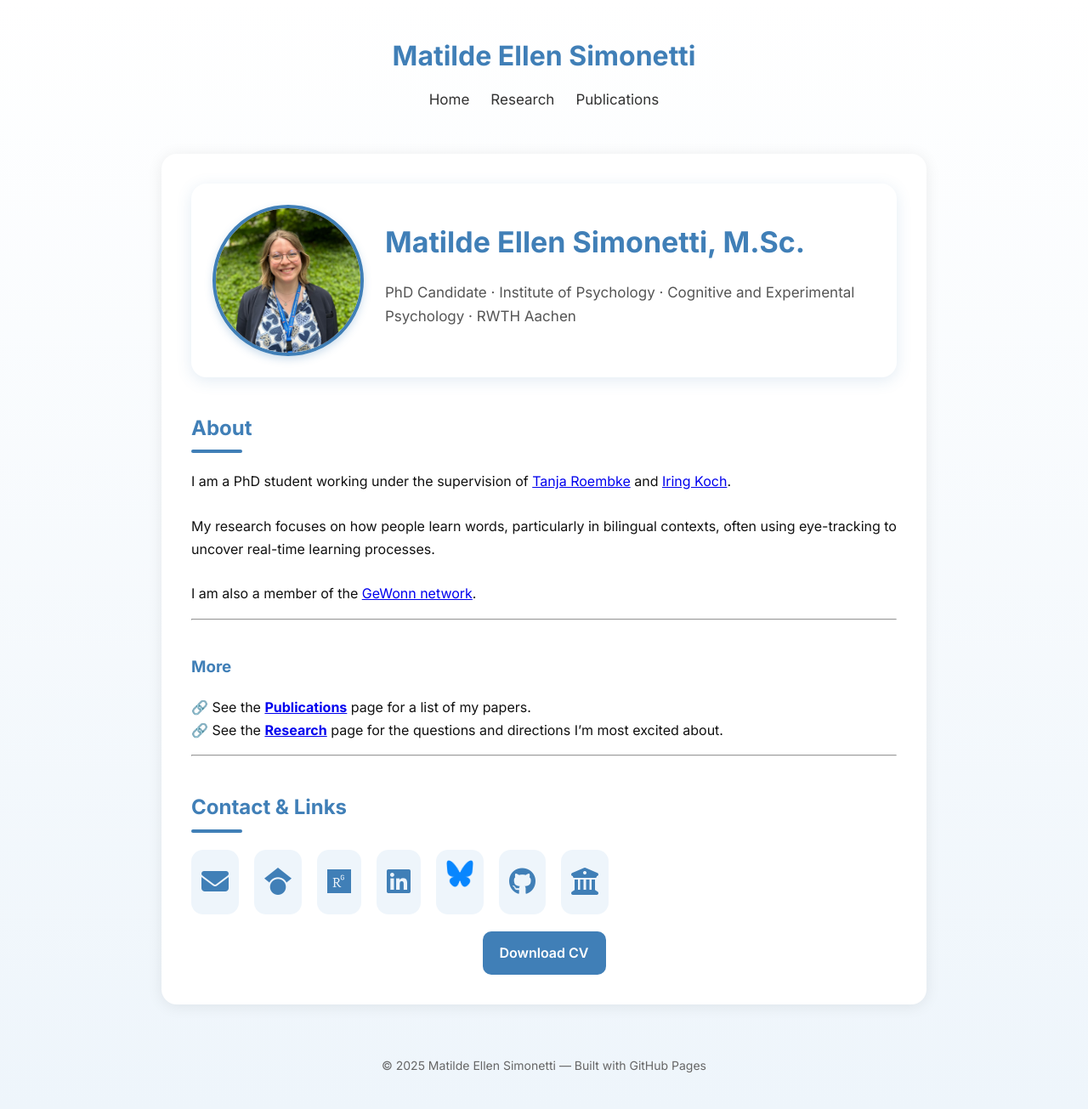
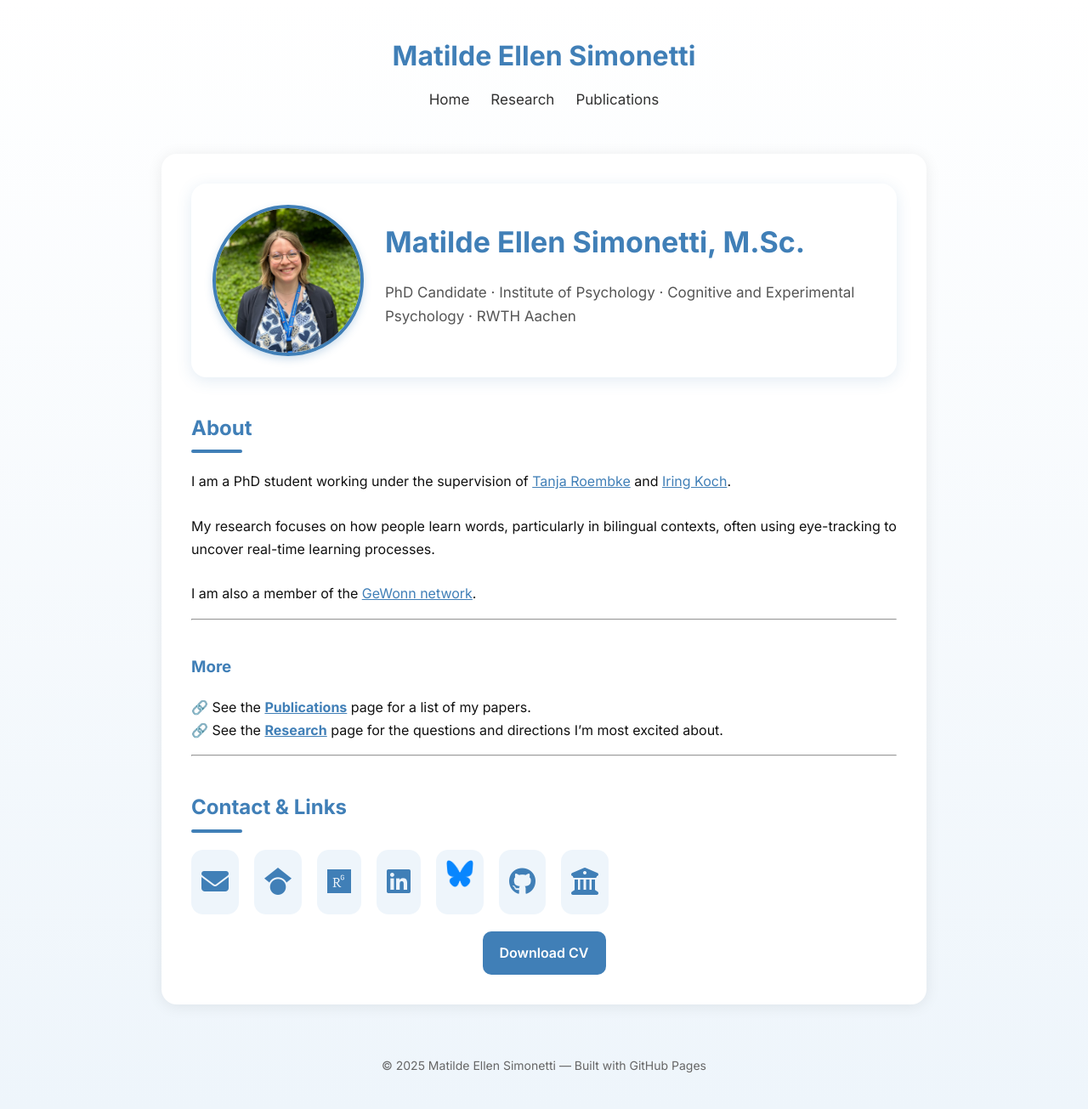
Before and after one commit to matildellen/matildellen.github.io, a Jekyll site: the page built from index.md, in a window 1280 px wide. Shown: the whole page at 85% size. Built offline with Jekyll 4.4.1, drawn with Linux system fonts in a browser that asks for light colours.

Commit message:
Add global link styles and hover effects
Added styles for global link color and hover effects.

```diff
--- a/assets/style.css
+++ b/assets/style.css
@@ -196,3 +196,14 @@ footer {
 .cv-button:hover {
   background: #2f638e;
 }
+
+/* Global link color */
+a,
+a:visited {
+  color: var(--accent);
+}
+/* Optional: slightly darker on hover/focus */
+a:hover,
+a:focus-visible {
+  color: #2f638e;
+}
```
